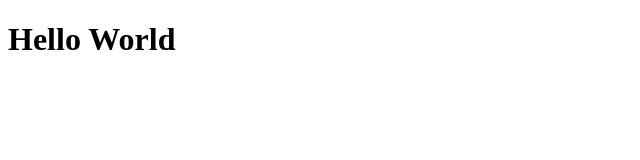
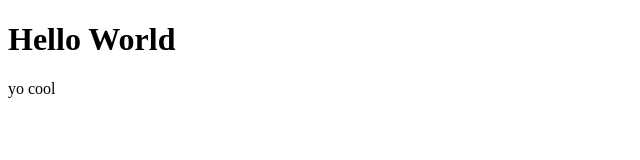
Before and after one commit to lcymburajr/s3_static_website, a plain HTML site: page index.html in a window 1280 px wide. Shown: the full height of the page, 0-640 px from the left. Drawn offline with Linux system fonts and the light colour scheme.

Commit message:
final step

```diff
--- a/index.html
+++ b/index.html
@@ -8,5 +8,6 @@
 </head>
 <body>
     <h1>Hello World</h1>
+    <p>yo cool</p>
 </body>
 </html>
```
